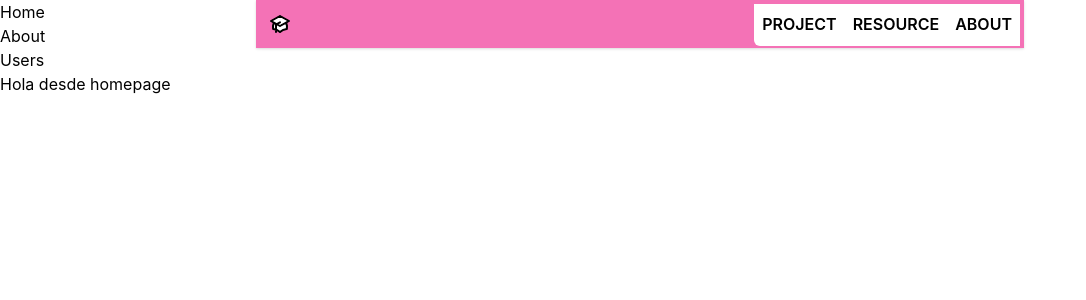
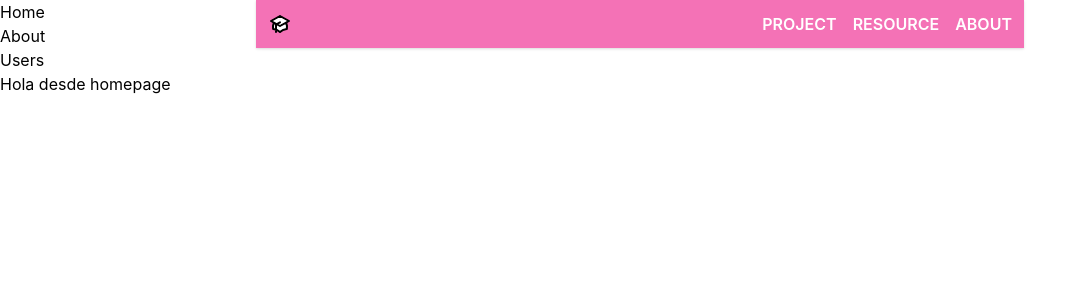
Before and after one commit to rigobertoalag/ahorros-ds, a React (Create React App) app: page / in a window 1280 px wide. Shown: the top 300 px of the page, without its empty margins (0-1086 px from the left). Built offline with nearby package versions, Linux system fonts and the light colour scheme; the HTML template or start-up script is replaced by a standard one.

Commit message:
Minimal changes in css

```diff
--- a/src/components/NavBar.js
+++ b/src/components/NavBar.js
@@ -27,33 +27,36 @@ import React from 'react'
 export default function NavBar() {
     return (
         <div>
-            <nav className="bg-pink-400 shadow fixed max-w-screen-md z-10 mx-auto inset-x-0 top-0 flex justify-between items-center">
+            <nav className="bg-pink-400 shadow fixed max-w-screen-md z-10 mx-auto inset-x-0 top-0 ">
 
-                <button id="mobileMenuButton" className="p-3 focus:outline-none md:hidden" title="Open side menu">
+                <div className="">
+                    <button id="mobileMenuButton" className="p-3 focus:outline-none md:hidden pr-40" title="Open side menu">
                         <svg id="mobileMenuButtonClose" className="w-6 h-6 hidden" xmlns="http://www.w3.org/2000/svg" fill="none" viewBox="0 0 24 24" stroke="currentColor">
                             <path stroke-linecap="round" stroke-linejoin="round" stroke-width="2" d="M6 18L18 6M6 6l12 12" /></svg>
                         <svg id="mobileMenuButtonOpen" className="w-6 h-6" xmlns="http://www.w3.org/2000/svg" fill="none" viewBox="0 0 24 24" stroke="currentColor">
                             <path stroke-linecap="round" stroke-linejoin="round" stroke-width="2" d="M4 6h16M4 12h16M4 18h16" />
                         </svg>
                     </button>
-
-                <a href="#" className="font-extrabold m-3 uppercase inline-flex hover:text-pink-700 transition-all duration-500">
+                    <a href="#" className="font-extrabold m-3 uppercase inline-flex hover:text-pink-700 transition-all duration-500 pr-0">
                         <svg className="h-6 w-6 mr-2" xmlns="http://www.w3.org/2000/svg" fill="none" viewBox="0 0 24 24" stroke="currentColor">
                             <path fill="#fff" d="M12 14l9-5-9-5-9 5 9 5z" />
                             <path fill="#fff" d="M12 14l6.16-3.422a12.083 12.083 0 01.665 6.479A11.952 11.952 0 0012 20.055a11.952 11.952 0 00-6.824-2.998 12.078 12.078 0 01.665-6.479L12 14z" />
                             <path stroke-linecap="round" stroke-linejoin="round" stroke-width="2" d="M12 14l9-5-9-5-9 5 9 5zm0 0l6.16-3.422a12.083 12.083 0 01.665 6.479A11.952 11.952 0 0012 20.055a11.952 11.952 0 00-6.824-2.998 12.078 12.078 0 01.665-6.479L12 14zm-4 6v-7.5l4-2.222" />
                         </svg>
                     </a>
+                </div>
 
-                <div id="sideMenuHideOnMobile" className="bg-white font-semibold z-10 rounded-bl-md flex absolute top-0 right-0 transition-all duration-500 transform translate-x-0
+
+
+                <div id="sideMenuHideOnMobile" className="bg-pink-400 font-semibold z-10 rounded-bl-md flex absolute top-0 right-0 transition-all duration-500 transform translate-x-0 text-white
                                               w-1/2 md:w-auto
                                               px-3 md:px-0
                                               flex-col md:flex-row
                                               -translate-y-full md:translate-y-0
                                               md:mt-1 md:items-center md:mx-1 md:uppercase">
-                    <a href="#" className="mx-0 sm:mx-2 my-2 border-b-2 border-transparent hover:border-pink-600 hover:text-pink-700 transition-all duration-500 py-1 sm:p-0">Project</a>
-                    <a href="#" className="mx-0 sm:mx-2 my-2 border-b-2 border-transparent hover:border-pink-600 hover:text-pink-700 transition-all duration-500 py-1 sm:p-0">Resource</a>
-                    <a href="#" className="mx-0 sm:mx-2 my-2 border-b-2 border-transparent hover:border-pink-600 hover:text-pink-700 transition-all duration-500 py-1 sm:p-0">About</a>
+                    <a className="mx-0 sm:mx-2 my-2 border-b-2 border-transparent hover:border-pink-600 hover:text-pink-700 transition-all duration-500 py-1 sm:p-0">Project</a>
+                    <a className="mx-0 sm:mx-2 my-2 border-b-2 border-transparent hover:border-pink-600 hover:text-pink-700 transition-all duration-500 py-1 sm:p-0">Resource</a>
+                    <a className="mx-0 sm:mx-2 my-2 border-b-2 border-transparent hover:border-pink-600 hover:text-pink-700 transition-all duration-500 py-1 sm:p-0">About</a>
                 </div>
 
             </nav>
```
Lines whose indentation alone changed are shown as unchanged.
